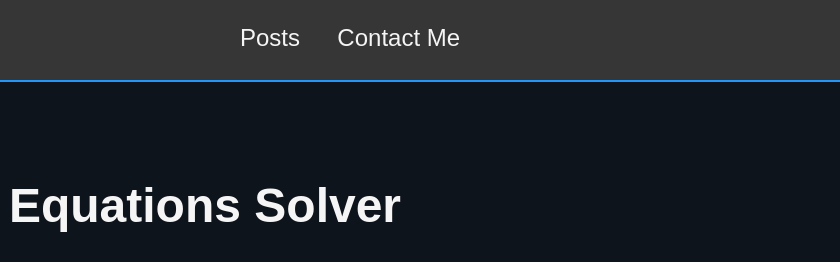
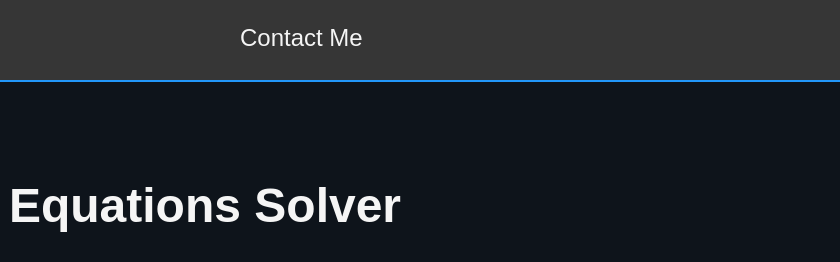
Before and after one commit to chazz-bunn/systems-solver-web, a plain HTML site: page index.html in a window 1280 px wide. Shown: the top 262 px of the page, 440-1280 px from the left. Drawn offline with Linux system fonts and the light colour scheme.

Commit message:
added mailto

```diff
--- a/index.html
+++ b/index.html
@@ -15,9 +15,7 @@
                <div class="header-nav">
                     <nav>
                          <ul class="navi">
-                              <li><a href="#">Posts</a></li>
-                              <li>&emsp;</li>
-                              <li><a href="#">Contact Me</a></li>
+                              <li><a href="mailto:darrylcbunn@gmail.com" class="email-button">Contact Me</a></li>
                          </ul>
                     </nav>
                </div>
```
